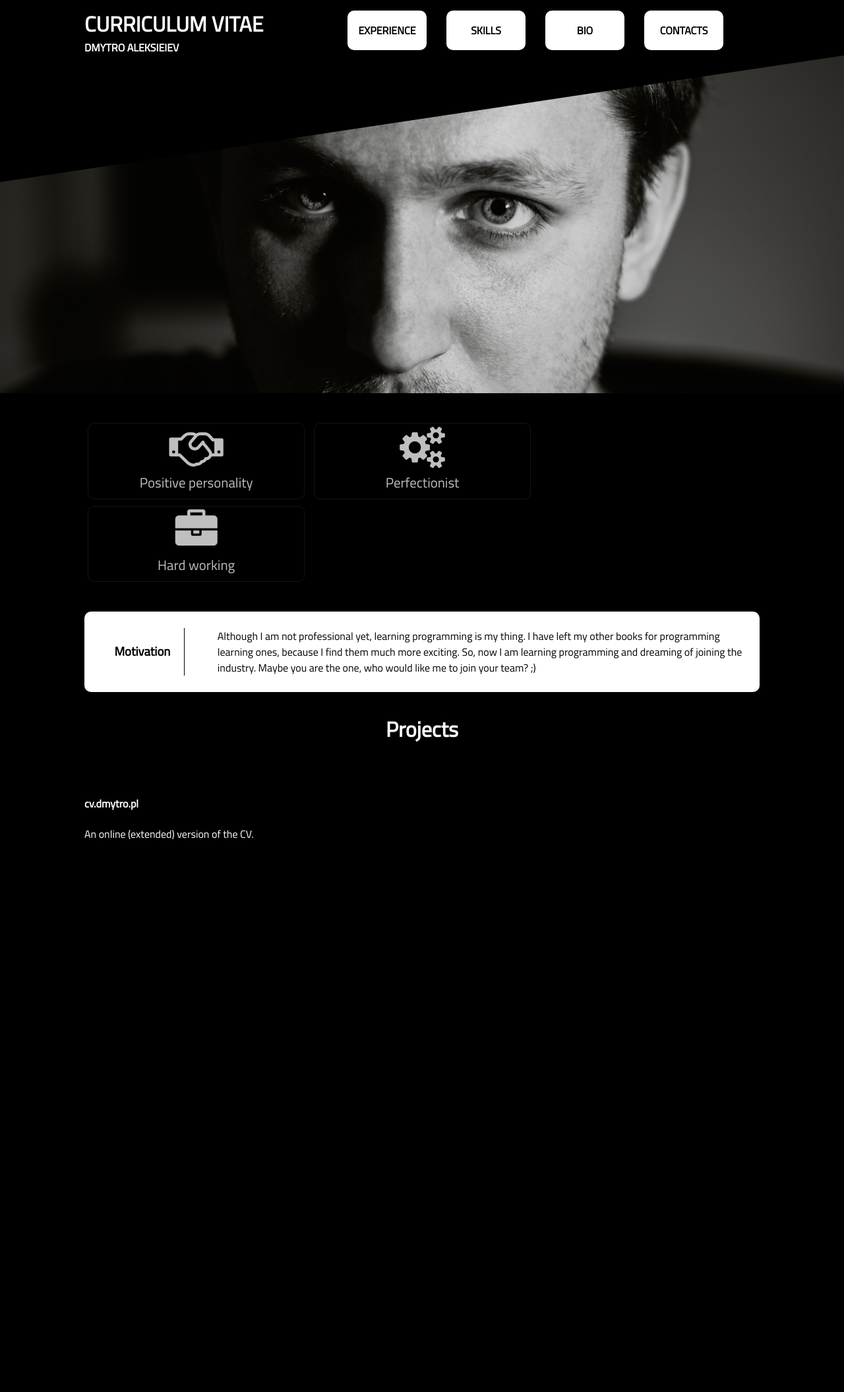
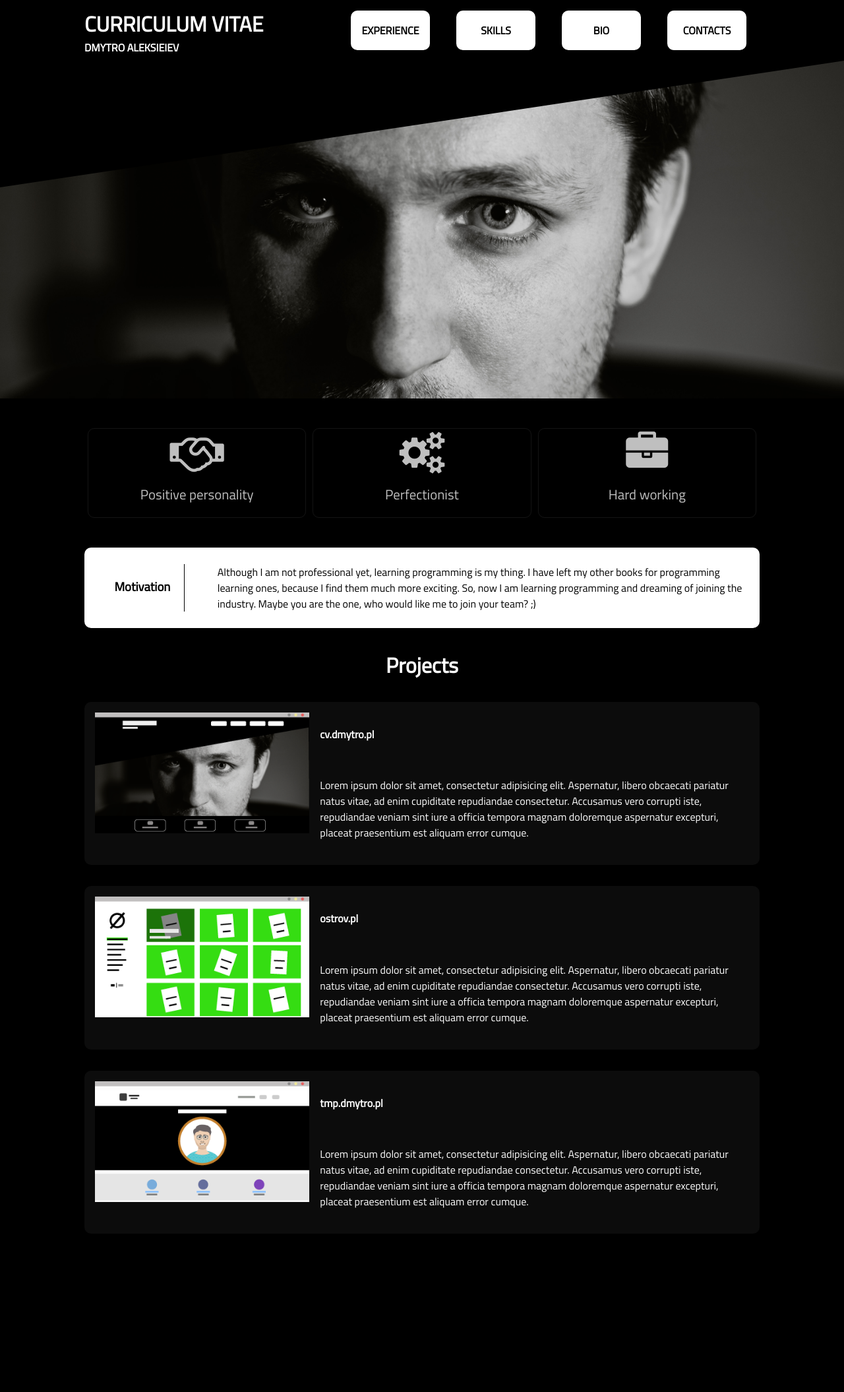
Before and after one commit to MytkoEnko/cv.dmytro.pl, a PHP site: page / in a window 1280 px wide. Shown: the top 2110 px of the page at 66% size. Before the commit the page ends 1272 px from the top, so only its background shows below. Run offline with PHP 8.4, Linux system fonts and the light colour scheme.

Commit message:
grids and projects included

```diff
--- a/css/style.css
+++ b/css/style.css
@@ -9,6 +9,18 @@ body {
 .container {
   width: 80%;
   margin: 0px auto;
+}
+
+.grid {
+  display: grid;
+}
+
+.grid-3col {
+  grid-template-columns: repeat(3, 1fr);
+}
+
+.grid-4col {
+  grid-template-columns: repeat(4, 1fr);
 }
 
 .top-bar {
@@ -38,7 +50,6 @@ body {
 
 .top-bar .menu {
   float: right;
-  margin: 16px 0px 0px;
 }
 
 .top-bar .menu-item {
@@ -86,7 +97,6 @@ body {
 .calls .call {
   color: #bfbfbf;
   display: inline-grid;
-  width: calc(100% /3 - 22px);
   text-align: center;
   border: 0.5px solid #131313;
   border-radius: 10px;
@@ -103,6 +113,7 @@ body {
 .calls .call p {
   font-size: 1.3em;
   text-overflow: ellipsis;
+  line-height: 20px;
 }
 
 .white-post {
@@ -125,3 +136,20 @@ body {
   font-size: 2em;
   text-align: center;
 }
+
+.project {
+  background: #0c0c0c;
+  padding: 1em;
+  border-radius: 10px;
+  margin: 2em 0em;
+  display: grid;
+  grid-template-columns: 1fr 2fr;
+  grid-template-rows: 1fr 2fr;
+  grid-gap: 1em;
+}
+
+.project img {
+  width: 100%;
+  grid-row: 1/3;
+  grid-column: 1;
+}
--- a/index.html
+++ b/index.html
@@ -20,8 +20,9 @@
         <h2 class="type">Curriculum Vitae</h2>
         <h1 class="subject">Dmytro Aleksieiev</h1>
       </div>
+      <!-- Navigation -->
       <nav>
-        <ul class="menu">
+        <ul class="menu grid grid-4col">
           <li class="menu-item"><a href="#">Experience</a></li>
           <li class="menu-item"><a href="#">Skills</a></li>
           <li class="menu-item"><a href="#">Bio</a></li>
@@ -36,7 +37,7 @@
   </div>
   <!-- Page content -->
   <main>
-    <div class="calls container">
+    <div class="calls container grid grid-3col">
       <div class="call">
         <i class="fa fa-handshake-o" aria-hidden="true"></i>
         <p>Positive personality</p>
@@ -58,11 +59,20 @@ Maybe you are the one, who would like me to join your team? ;)</p>
   <div class="header container">
     <h3>Projects</h3>
 <section class="project">
-  <img src="#" alt="">
+  <img src="/img/mini-cv-screen.png" alt="">
   <h4>cv.dmytro.pl</h4>
-  <p>An online (extended) version of the CV.</p>
+  <p>Lorem ipsum dolor sit amet, consectetur adipisicing elit. Aspernatur, libero obcaecati pariatur natus vitae, ad enim cupiditate repudiandae consectetur. Accusamus vero corrupti iste, repudiandae veniam sint iure a officia tempora magnam doloremque aspernatur excepturi, placeat praesentium est aliquam error cumque.</p>
 </section>
-
+<section class="project">
+  <img src="/img/ostrov-mini-screen.png" alt="">
+  <h4>ostrov.pl</h4>
+  <p>Lorem ipsum dolor sit amet, consectetur adipisicing elit. Aspernatur, libero obcaecati pariatur natus vitae, ad enim cupiditate repudiandae consectetur. Accusamus vero corrupti iste, repudiandae veniam sint iure a officia tempora magnam doloremque aspernatur excepturi, placeat praesentium est aliquam error cumque.</p>
+</section>
+<section class="project">
+  <img src="/img/mini-mytko-screen.png" alt="">
+  <h4>tmp.dmytro.pl</h4>
+  <p>Lorem ipsum dolor sit amet, consectetur adipisicing elit. Aspernatur, libero obcaecati pariatur natus vitae, ad enim cupiditate repudiandae consectetur. Accusamus vero corrupti iste, repudiandae veniam sint iure a officia tempora magnam doloremque aspernatur excepturi, placeat praesentium est aliquam error cumque.</p>
+</section>
   </div>
   </main>
   <!-- Footer content -->
--- a/styles/style.scss
+++ b/styles/style.scss
@@ -10,7 +10,22 @@ body {
 .container {
   width: 80%;
   margin: 0px auto;
+  }
+
+  //   Grids
+
+.grid {
+  display: grid;
+  &-3col {
+    grid-template-columns: repeat(3, 1fr);
+  }
+  &-4col {
+    grid-template-columns: repeat(4, 1fr);
+  }
 }
+
+// Header styling
+
 .top-bar {
   width: 100%;
   display:inline-flex;
@@ -30,9 +45,11 @@ body {
       font-size: 1em;
     }
   }
+
+  // Menu
+
   .menu {
     float: right;
-    margin: 16px 0px 0px;
   }
   .menu-item {
     display: inline;
@@ -55,6 +72,9 @@ body {
 
   }
 }
+
+// Layout styling
+
 .triangle {
     margin-top: -6px;
     background: #000000;
@@ -76,7 +96,6 @@ body {
     .call {
     color: #bfbfbf;
     display: inline-grid;
-    width: calc(100% /3 - 22px);
     text-align: center;
     border: 0.5px solid #131313;
     border-radius: 10px;
@@ -90,6 +109,7 @@ body {
     p {
       font-size: 1.3em;
       text-overflow: ellipsis;
+      line-height: 20px;
     }
 
   }
@@ -111,3 +131,22 @@ body {
     font-size: 2em;
     text-align: center;
   }
+
+// Projects
+.project {
+  background: #0c0c0c;
+  padding: 1em;
+  border-radius: 10px;
+  margin: 2em 0em;
+  display: grid;
+  grid-template-columns: 1fr 2fr;
+  grid-template-rows: 1fr 2fr;
+  grid-gap: 1em;
+
+  img {
+    width: 100%;
+    grid-row: 1/3;
+    grid-column: 1;
+  }
+
+}
```
Also changed, not shown: css/style.min.css (+1 -1 lines), img/mini-cv-screen.png (added), img/mini-mytko-screen.png (added), img/ostrov-mini-screen.png (added).
